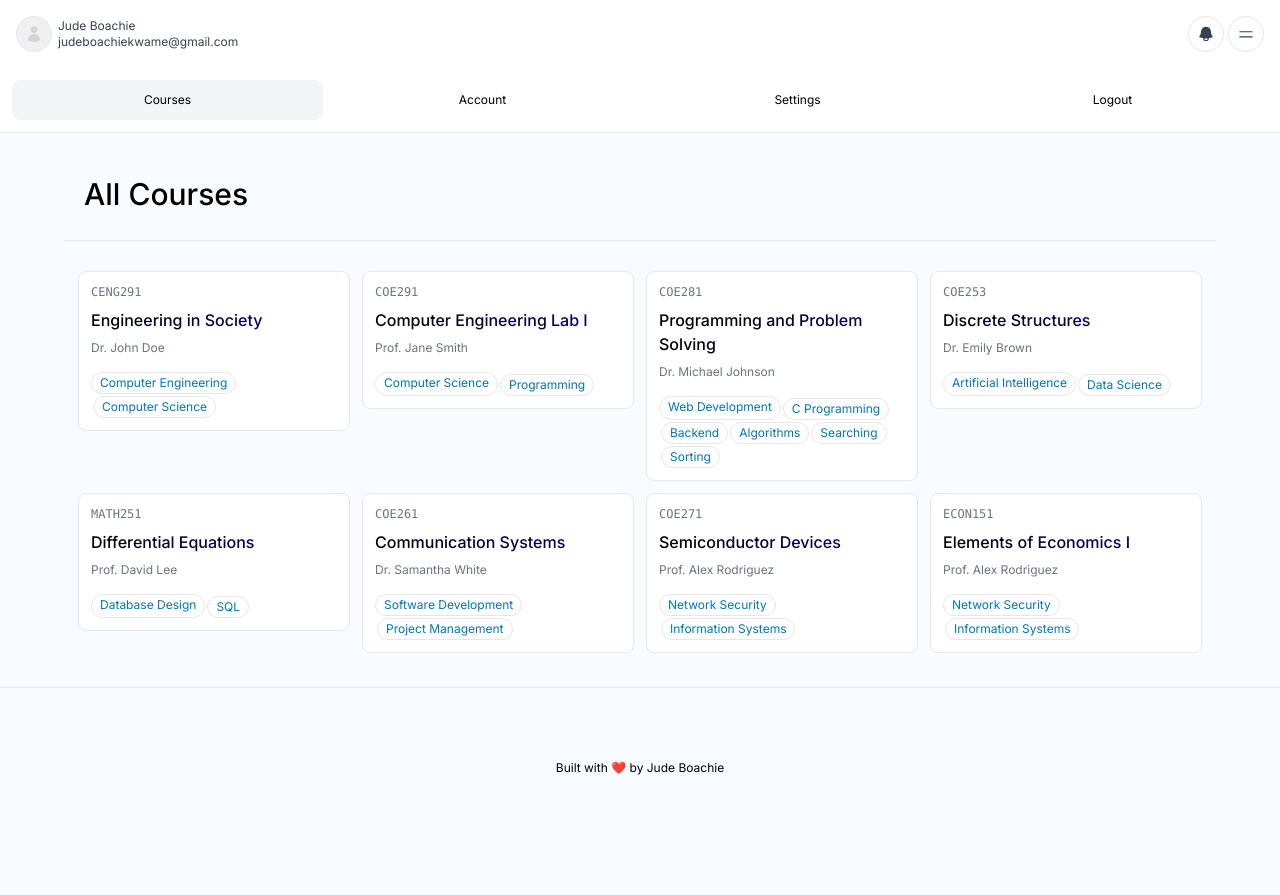
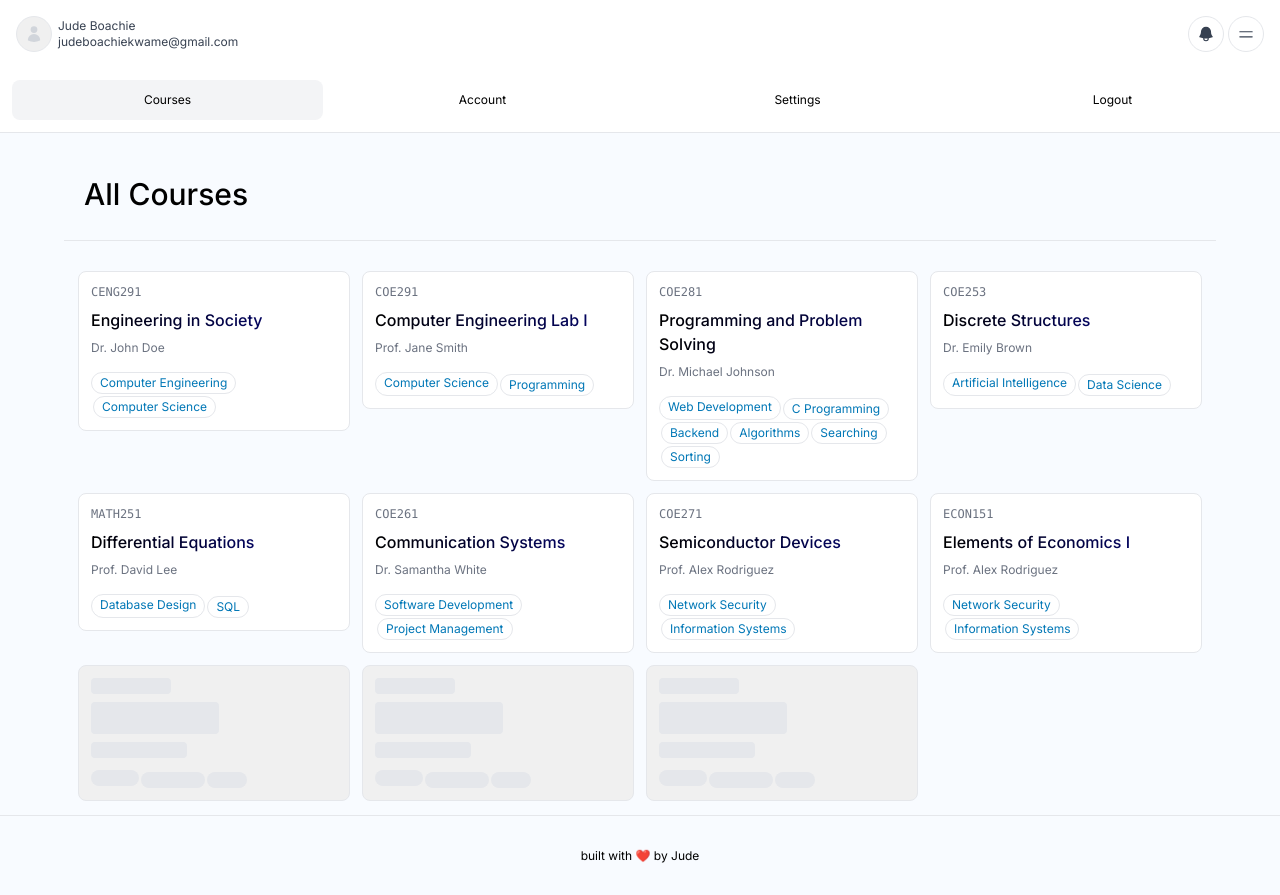
Before and after one commit to jdboachie/cbethub, a Next.js app: page / in a window 1280 px wide. Before the commit the page ends 847 px from the top, so only its background shows below. Built offline with nearby package versions, Linux system fonts and the light colour scheme.

Commit message:
dev update

```diff
--- a/app/account/page.tsx
+++ b/app/account/page.tsx
@@ -7,7 +7,7 @@ import React from 'react'
 const page = () => {
   return (
     <div
-      className="flex flex-col pt-[8em] w-full"
+      className="flex flex-col pt-[8em] w-full space-y-5"
     >
         <NavBar />
         <PageTitle title="Account"/>
--- a/app/course/[slug]/page.tsx
+++ b/app/course/[slug]/page.tsx
@@ -2,22 +2,23 @@
 
 import NavBar from "@/components/NavBar"
 import PageTitle from "@/components/PageTitle"
+import CourseCardSkeleton from "@/components/skeletons/CourseCardSkeleton"
 
 const page = (
     {params}: {params: {slug:string}}
 ) => {
   return (
     <div
-        className="flex flex-col items-center justify-center w-full flex-1 text-center space-y-5"
+        className="flex flex-col w-full"
     >
         <NavBar />
-        <PageTitle title="Account"/>
         <main
-            className='w-full pt-16 max-sm:pt-[8em] space-y-4 max-w-7xl'
+            className='w-full pt-[8em] space-y-4 max-w-6xl'
         >
             <PageTitle
                 title={params.slug.toUpperCase()}
             />
+            {/* <CourseCardSkeleton /> */}
         </main>
     </div>
   )
--- a/app/layout.tsx
+++ b/app/layout.tsx
@@ -1,5 +1,6 @@
 import type { Metadata } from 'next'
 import { inter } from '@/lib/fonts'
+import Footer from '@/components/Footer'
 import './globals.css'
 
 export const metadata: Metadata = {
@@ -14,8 +15,9 @@ export default function RootLayout({
 }) {
   return (
     <html lang="en">
-      <body className={`${inter.className}`}>
+      <body className={`${inter.className} flex flex-col`}>
         {children}
+        <Footer />
       </body>
     </html>
   )
--- a/app/page.tsx
+++ b/app/page.tsx
@@ -1,5 +1,6 @@
 'use client'
 
+import CourseCardSkeleton from '@/components/skeletons/CourseCardSkeleton'
 import CourseCard from '@/components/CourseCard'
 import Footer from '@/components/Footer'
 import NavBar from '@/components/NavBar'
@@ -77,7 +78,9 @@ const Home = () => {
                         lecturerName='Prof. Alex Rodriguez'
                         tags={['Network Security', 'Information Systems']}
                     />
-
+                    <CourseCardSkeleton />
+                    <CourseCardSkeleton />
+                    <CourseCardSkeleton />
                 </div>
 
             </div>
@@ -101,7 +104,6 @@ const Home = () => {
                 <p className='text-xs text-gray-500 px-2 flex'>23 files</p>
             </div>
         </div> */}
-        <Footer />
     </div>
   )
 }
--- a/app/settings/page.tsx
+++ b/app/settings/page.tsx
@@ -6,7 +6,7 @@ import PageTitle from '@/components/PageTitle'
 const page = () => {
   return (
     <div
-      className="flex flex-col pt-[8em] w-full"
+      className="flex flex-col pt-[8em] w-full space-y-5"
     >
         <NavBar />
         <PageTitle title="Settings"/>
--- a/components/CourseCard.tsx
+++ b/components/CourseCard.tsx
@@ -20,14 +20,14 @@ const CourseCard = (
 ) => {
     const [clicked, setClicked] = useState(false)
   return (
-    <div
+    <Link
         className={`border rounded-lg dark:border-[#333] w-50 h-fit p-3 justify-end items-start flex flex-col space-y-2 m-1.5 cursor-pointer
                    hover:shadow-xl active:bg-transparent dark:bg-black bg-white
                    transition duration-250 ease-in-out
                    ${clicked ? 'shadow-xl scale-105' : ''}`}
         onMouseOver={() => setClicked(true)}
         onMouseLeave={() => setClicked(false)}
-        // href={'/course/' + courseCode?.toLowerCase()}
+        href={'/course/' + courseCode?.toLowerCase()}
     >
         <p className="font-mono text-xs text-gray-500 dark:text-gray-400">{courseCode}</p>
         <p
@@ -50,7 +50,7 @@ const CourseCard = (
                 />
             ))}
         </div>
-    </div>
+    </Link>
   )
 }
 
--- a/components/Footer.tsx
+++ b/components/Footer.tsx
@@ -3,9 +3,9 @@ import React from 'react'
 const Footer = () => {
   return (
     <footer
-    className='w-full h-40 flex justify-center items-center border-t text-xs dark:border-[#333] dark:text-[#eee]'
+    className='w-full min-h-[5rem] bg-transparent flex justify-center items-center border-t text-xs dark:border-[#333] dark:text-[#eee]'
     >
-        Built with ❤️ by Jude Boachie
+        built with ❤️ by Jude
     </footer>
   )
 }
--- a/components/Menu.tsx
+++ b/components/Menu.tsx
@@ -5,11 +5,8 @@ import PageTitle from './PageTitle'
 
 const Menu = () => {
   return (
-    <div className='fixed h-screen w-screen top-0 p-4 bg-white dark:bg-black dark:border-t-[#333]'>
-        <div>
-            {/* The Actual Menu here */}
-            <PageTitle title='Menu' />
-        </div>
+    <div className='fixed h-screen w-screen top-0 space-y-4 pt-[8em] bg-white dark:bg-black dark:border-t-[#333]'>
+        <PageTitle title='Menu' />
     </div>
   )
 }
--- a/components/NavBar.tsx
+++ b/components/NavBar.tsx
@@ -54,7 +54,7 @@ const NavBar = () => {
                     </div>
                 </div>
             </div>
-            <div className='w-full p-3 bg-white dark:bg-black border-b'>
+            <div className='w-full p-3 bg-white dark:bg-black border-b text-center'>
                 <ul className='flex space-x-1'>
                 <Link
                         href={'/'}
--- a/components/PageTitle.tsx
+++ b/components/PageTitle.tsx
@@ -4,7 +4,7 @@ const PageTitle = ({title}: {title: string}) => {
   return (
     <div
         className='text-3xl text-left font-[500] border-b dark:border-b-[#333] dark:text-[#eee]
-                    px-5 py-7'
+                   px-5 py-7'
     >
         {title}
     </div>
--- /dev/null
+++ b/components/skeletons/CourseCardSkeleton.tsx
@@ -0,0 +1,18 @@
+import React from "react";
+
+const CourseCardSkeleton = () => {
+  return (
+    <div className="border rounded-lg dark:border-[#333] w-50 h-fit p-3 justify-end items-start flex flex-col space-y-2 m-1.5 cursor-pointer animate-shimmer">
+      <div className="bg-gray-200 dark:bg-gray-800 rounded h-4 w-20" />
+      <div className="bg-gray-200 dark:bg-gray-800 rounded h-8 w-32" />
+      <div className="bg-gray-200 dark:bg-gray-800 rounded h-4 w-24" />
+      <div className="w-full pt-1 flex flex-wrap space-x-0.5 space-y-0.5 justify-start">
+        <div className="bg-gray-200 dark:bg-gray-800 rounded-full h-4 w-12" />
+        <div className="bg-gray-200 dark:bg-gray-800 rounded-full h-4 w-16" />
+        <div className="bg-gray-200 dark:bg-gray-800 rounded-full h-4 w-10" />
+      </div>
+    </div>
+  );
+};
+
+export default CourseCardSkeleton;
```
